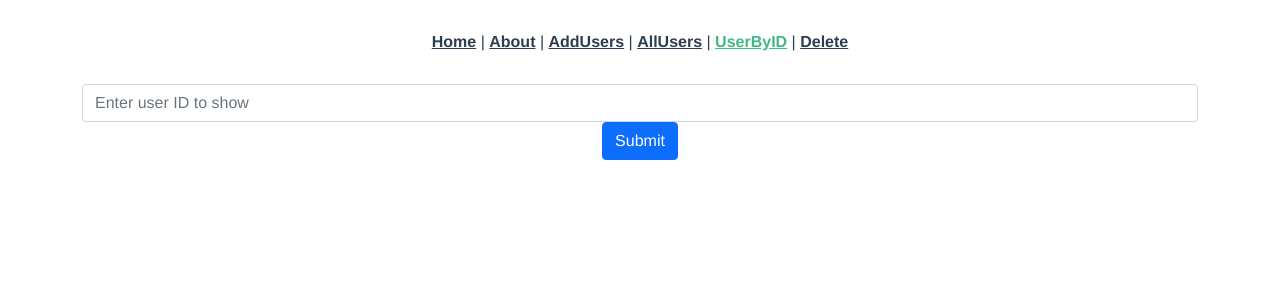
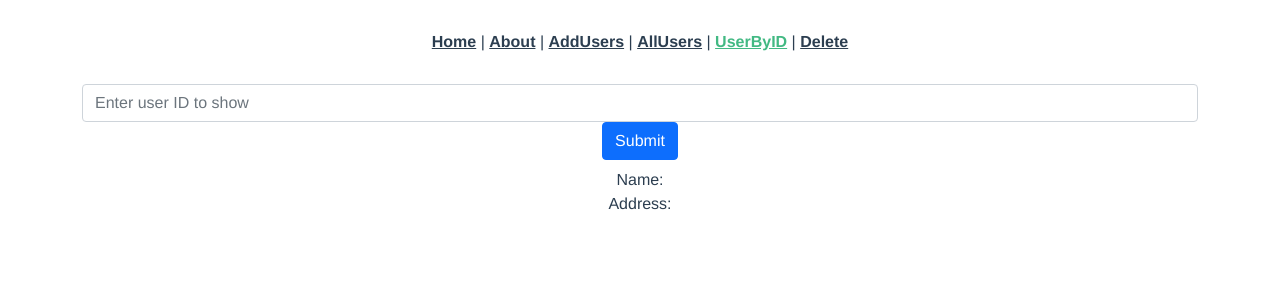
Before and after one commit to varjuviktor69/vue-urlap, a Vue app in the folder urlap/: page /userbyid in a window 1280 px wide. Shown: the top 300 px of the page. Built offline with nearby package versions, Linux system fonts and the light colour scheme.

Commit message:
Adding user by id working

```diff
--- a/urlap/src/views/Get/UserByID.vue
+++ b/urlap/src/views/Get/UserByID.vue
@@ -13,6 +13,7 @@
     <button class="btn btn-primary" type="button" v-on:click="getUser()">
       Submit
     </button>
+    <p class="mt-2">Name: {{user.name}} <br> Address: {{user.address}}</p>
   </div>
 </template>
 
@@ -22,7 +23,8 @@ import axios from "axios";
 export default {
   data() {
     return {
-      user: []
+      id:"",
+      user:[]
     };
   },
   methods: {
@@ -31,7 +33,7 @@ export default {
         .get(`http://10.0.32.6:9090/user/` + this.id)
         .then((response) => {
           console.log(response.data);
-          this.img = response.data;
+          this.user = response.data;
         })
         .catch((error) => console.log(error));
     },
```
